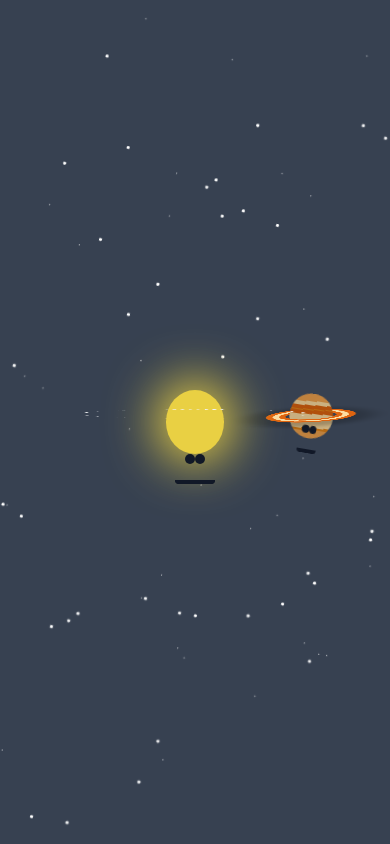
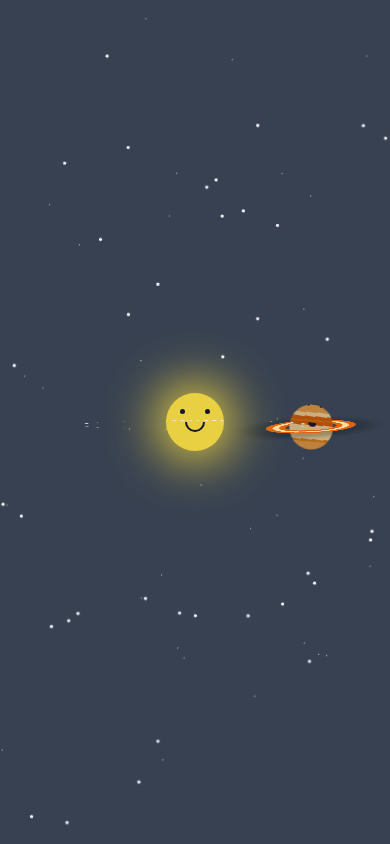
Before and after one commit to cam-peck/mission-beepossible, a Next.js app: page / in a window 390 px wide. Built offline with nearby package versions, Linux system fonts and the light colour scheme.

Commit message:
Added responsive styles to sun for mobile and tablet sizing

```diff
--- a/components/planet.tsx
+++ b/components/planet.tsx
@@ -33,7 +33,7 @@ const Planet: React.FC<PlanetProps> = (props: PlanetProps) => {
       style={planetStyle}
     >
       {renderRing()}
-      <div className="flex flex-col items-center w-1/3 pt-8">
+      <div className="flex flex-col items-center w-1/3 xs:pt-4 lg:pt-8">
         <div className="flex justify-between w-full">
           <div
             className="bg-gray-900 rounded-full aspect-square"
--- a/pages/index.tsx
+++ b/pages/index.tsx
@@ -61,22 +61,22 @@ export default function Home() {
       <main>
         <div className="stars animate-[twinkle_300s_linear_infinite]" />
         <div className="flex items-center justify-center h-screen bg-gray-700">
-          <div className="w-[15%] planet bg-sun shadow-sun absolute preserve">
-            <div className="flex flex-col items-center w-1/3 pt-16">
+          <div className="w-[15%] aspect-square planet bg-sun shadow-sun absolute preserve">
+            <div className="flex flex-col items-center w-1/2 pt-4 md:pt-8 lg:pt-16 lg:w-1/3">
               <div className="flex justify-between w-full">
-                <div className="w-[10px] h-[10px] bg-gray-900 rounded-full" />
-                <div className="w-[10px] h-[10px] bg-gray-900 rounded-full" />
+                <div className="w-[5px] lg:w-[10px] aspect-square bg-gray-900 rounded-full" />
+                <div className="w-[5px] lg:w-[10px] aspect-square bg-gray-900 rounded-full" />
               </div>
-              <div className="w-[40px] h-[20px] rounded-b-full border-b-4 border-l-4 border-gray-900 border-r-4 mt-4" />
+              <div className="w-[20px] lg:w-[40px] h-[10px] lg:h-[20px] rounded-b-full border-b-2 border-l-2 border-r-2 lg:border-b-4 lg:border-l-4 border-gray-900 lg:border-r-4 mt-2 lg:mt-4" />
             </div>
             <div className="w-[400%] top-[-145%] aspect-square margin-auto rounded-full border-4 border-dotted border-gray-100 absolute animate-[circle_26s_linear_infinite] preserve">
               <Planet
                 planetName={'saturn'}
                 visibleRings={true}
                 planetWidth={'20%'}
-                planetEyes={'8px'}
-                planetMouthHeight={'10px'}
-                planetMouthWidth={'20px'}
+                planetEyes={'15%'}
+                planetMouthHeight={'7.5%'}
+                planetMouthWidth={'40%'}
                 animationDuration={'26s'}
               />
             </div>
```
